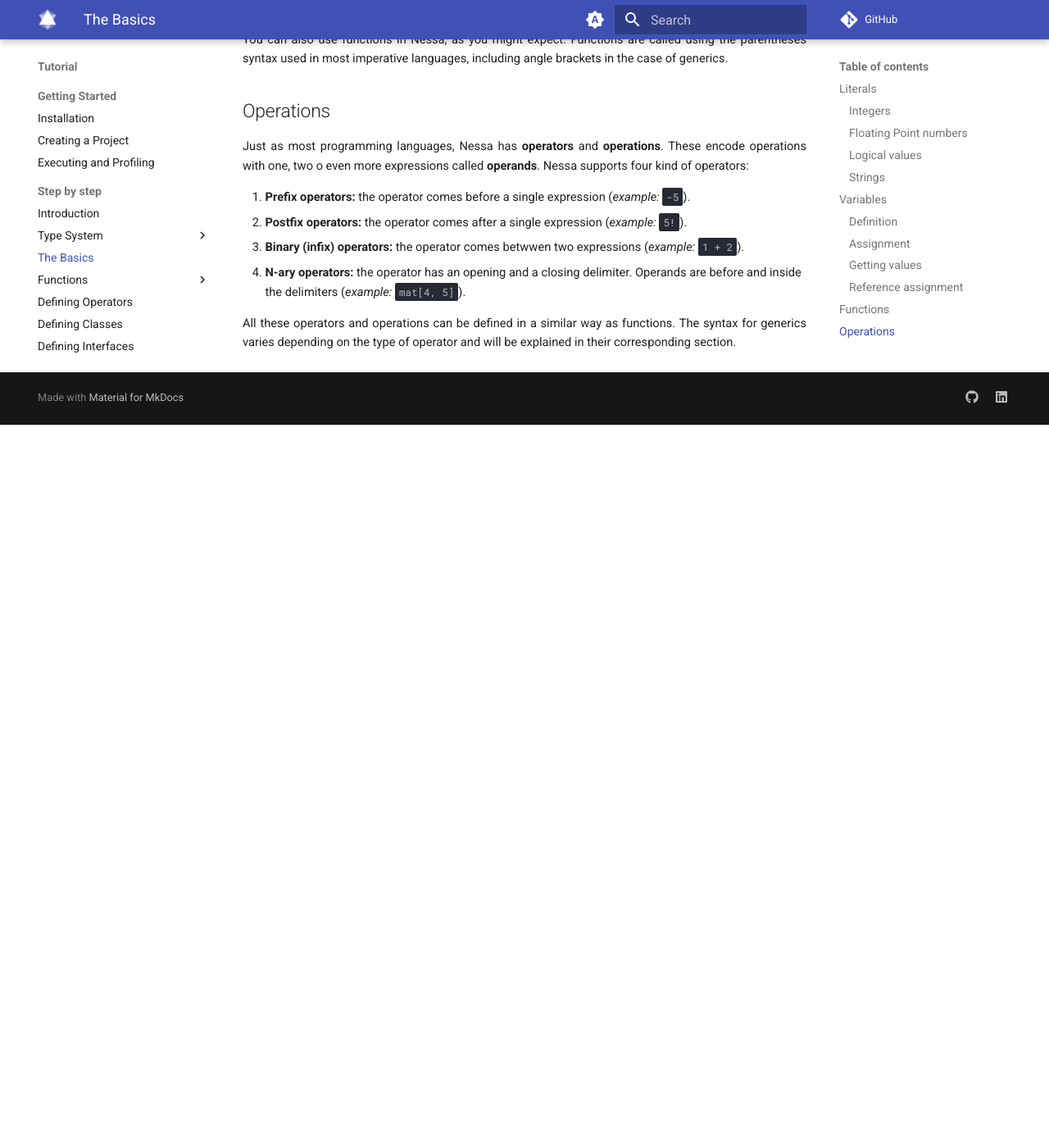
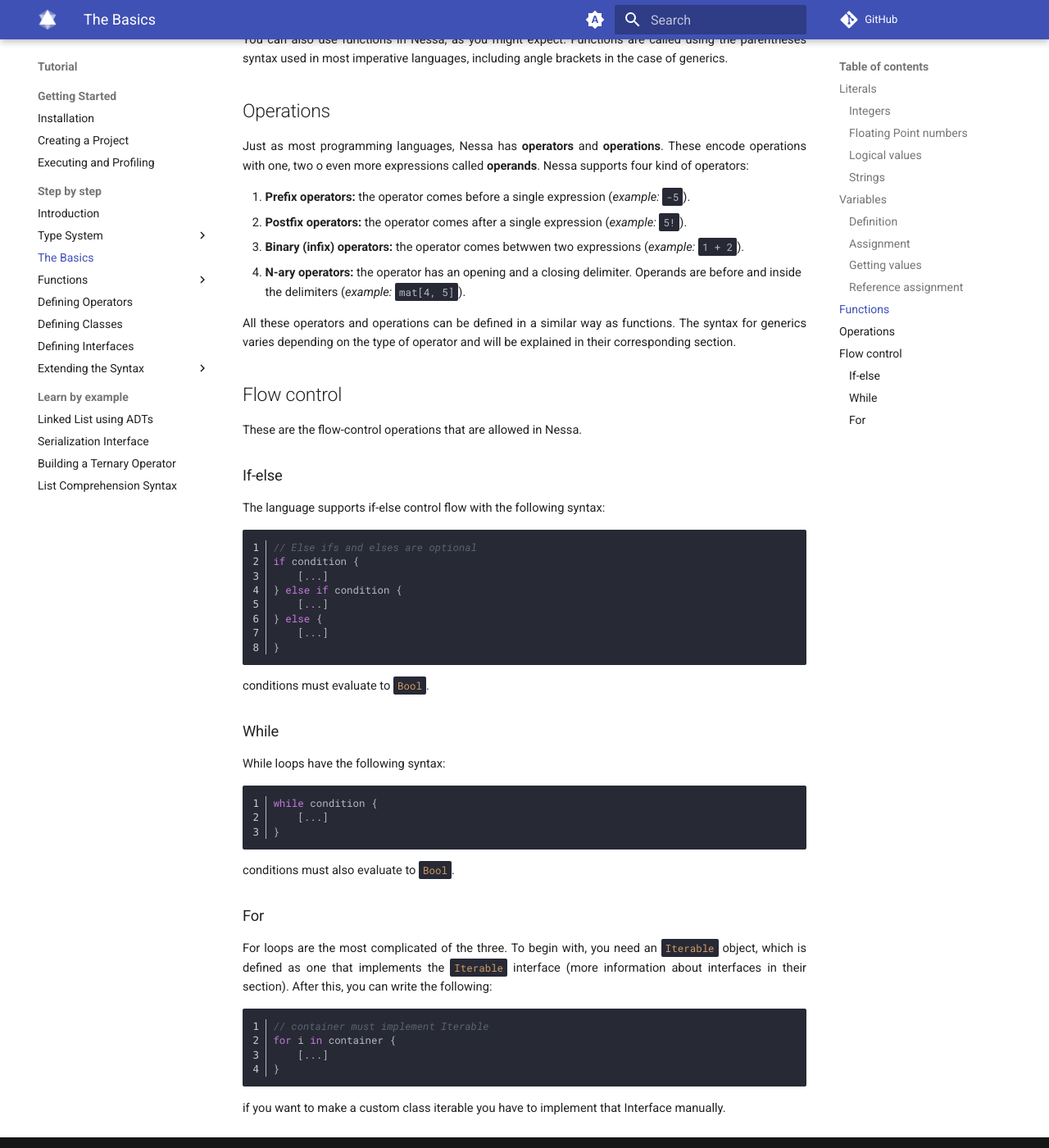
Before and after one commit to Gabie-of-the-Bo/Ryna-Language, an MkDocs documentation site: the page built from docs/pages/tutorial/steps/basics.md, in a window 1280 px wide and 1400 px high, scrolled down 2722 px. Shown: the whole window at 82% size. Built offline with MkDocs 1.6.1 and Material for MkDocs 9.7.7, drawn with Linux system fonts in a browser that asks for light colours; comment, search, counter and statistics services are not loaded; before the commit the page ends 3240 px from its top, so only the background shows below that.

Commit message:
Flow control section

````diff
--- a/docs/js/nessa.js
+++ b/docs/js/nessa.js
@@ -3,7 +3,7 @@ document.addEventListener('DOMContentLoaded', _ => {
         return {
             case_insensitive: false, // language is case-insensitive
             keywords: {
-                keyword: 'if else for while fn op return syntax type class let unary binary nary prefix postfix right from to op interface implement',
+                keyword: 'if else for in while fn op return syntax type class let unary binary nary prefix postfix right from to op interface implement',
                 literal: ['false', 'true'],
             },
             contains: [
--- a/docs/pages/tutorial/steps/basics.md
+++ b/docs/pages/tutorial/steps/basics.md
@@ -137,3 +137,51 @@ Just as most programming languages, Nessa has **operators** and **operations**.
 
 All these operators and operations can be defined in a similar way as functions. The syntax for generics varies depending on the type of operator
 and will be explained in their corresponding section.
+
+## Flow control
+
+These are the flow-control operations that are allowed in Nessa.
+
+### If-else
+
+The language supports if-else control flow with the following syntax:
+
+```
+// Else ifs and elses are optional
+if condition {
+    [...]
+} else if condition {
+    [...]
+} else {
+    [...]
+}
+```
+
+conditions must evaluate to `Bool`.
+
+### While
+
+While loops have the following syntax:
+
+```
+while condition {
+    [...]
+}
+```
+
+conditions must also evaluate to `Bool`.
+
+### For
+
+For loops are the most complicated of the three. To begin with, you need an `Iterable` object, which is defined as
+one that implements the `Iterable` interface (more information about interfaces in their section). After this, you can write
+the following:
+
+```
+// container must implement Iterable
+for i in container {
+    [...]
+}
+```
+
+if you want to make a custom class iterable you have to implement that Interface manually.
````
